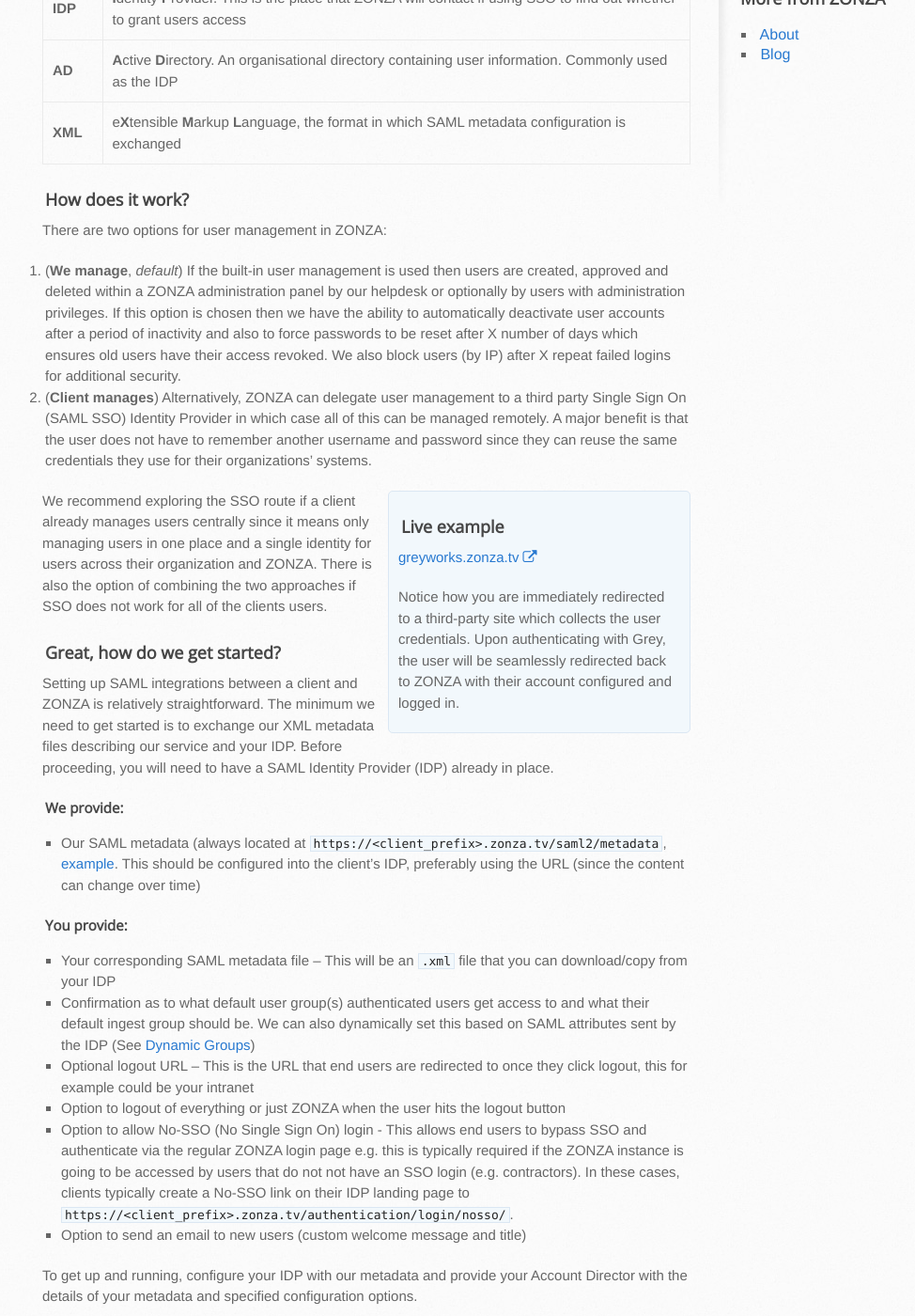
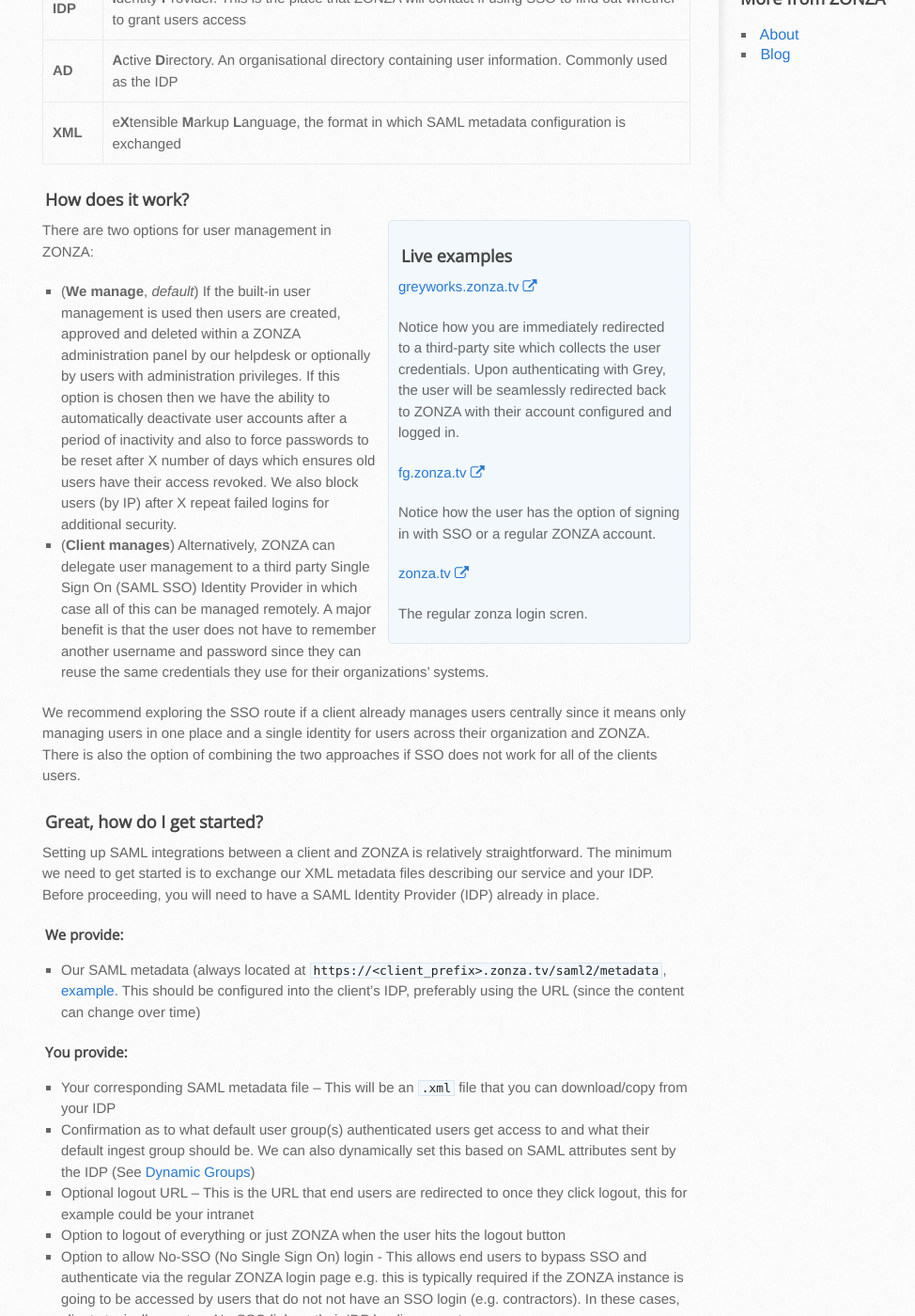
Before and after one commit to zonza/zonza.github.io, a Jekyll site: the page built from sso.md, in a window 1280 px wide and 1400 px high, scrolled down 512 px. Shown: the whole window at 94% size, without its empty margins (125-1099 px from the left). Built offline with Jekyll 4.4.1, drawn with Linux system fonts in a browser that asks for light colours; nearby versions of some CDN libraries.

Commit message:
AdID getting started

```diff
--- a/sso.md
+++ b/sso.md
@@ -17,9 +17,24 @@
 | **XML**   | e**X**tensible **M**arkup **L**anguage, the format in which SAML metadata configuration is exchanged |
 
 ### How does it work?
+
+<div class="pull-right">
+<h3>Live examples</h3>
+<p><a href="http://greyworks.zonza.tv">greyworks.zonza.tv <i class="fa fa-external-link"></i></a></p>
+<p>Notice how you are immediately redirected to a third-party site which
+collects the user credentials. Upon authenticating with Grey, the user will be
+seamlessly redirected back to ZONZA with their account configured and logged
+in.</p>
+<p><a href="http://fg.zonza.tv">fg.zonza.tv <i class="fa fa-external-link"></i></a></p>
+<p>Notice how the user has the option of signing in with SSO or a regular
+ZONZA account.</p>
+<p><a href="http://zonza.tv">zonza.tv <i class="fa fa-external-link"></i></a></p>
+<p>The regular zonza login scren.</p>
+</div>
+
 There are two options for user management in ZONZA:
 
-1. (**We manage**, *default*) If the built-in user management is used then
+* (**We manage**, *default*) If the built-in user management is used then
    users are created, approved and deleted within a ZONZA administration panel
    by our helpdesk or optionally by users with administration privileges. If
    this option is chosen then we have the ability to automatically deactivate
@@ -27,20 +42,11 @@
    reset after X number of days which ensures old users have their access
    revoked. We also block users (by IP) after X repeat failed logins for
    additional security.
-2. (**Client manages**) Alternatively, ZONZA can delegate user management to a
+* (**Client manages**) Alternatively, ZONZA can delegate user management to a
    third party Single Sign On (SAML SSO) Identity Provider in which case all of
    this can be managed remotely. A major benefit is that the user does not have
    to remember another username and password since they can reuse the same
    credentials they use for their organizations' systems.
-
-<div class="pull-right">
-<h3>Live example</h3>
-<p><a href="http://greyworks.zonza.tv">greyworks.zonza.tv <i class="fa fa-external-link"></i></a></p>
-<p>Notice how you are immediately redirected to a third-party site which
-collects the user credentials. Upon authenticating with Grey, the user will be
-seamlessly redirected back to ZONZA with their account configured and logged
-in.</p>
-</div>
 
 We recommend exploring the SSO route if a client already manages users
 centrally since it means only managing users in one place and a single identity
@@ -48,7 +54,7 @@
     combining the two approaches if SSO does not work for all of the clients
     users.
 
-### Great, how do we get started?
+### Great, how do I get started?
 Setting up SAML integrations between a client and ZONZA is relatively
 straightforward. The minimum we need to get started is to exchange our XML
 metadata files describing our service and your IDP. Before proceeding, you will
```
Also changed, not shown: adid.md (+25 -0 lines).
